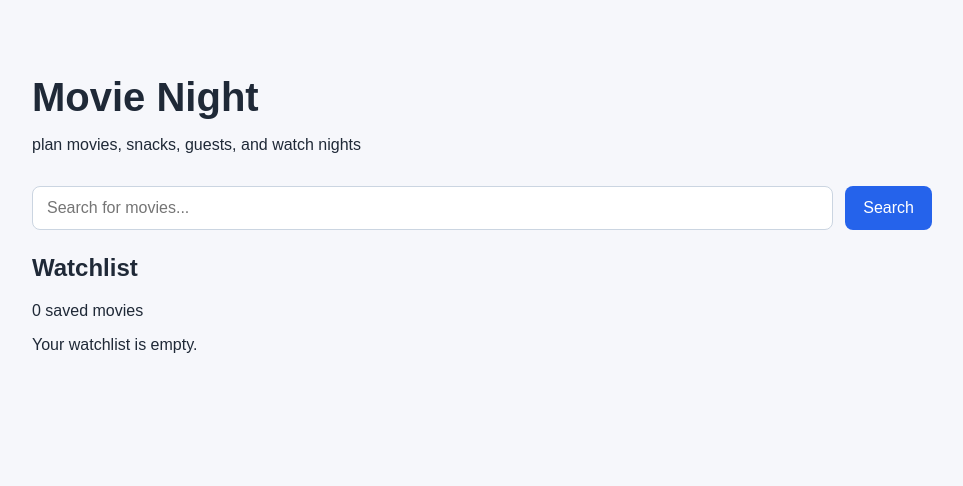
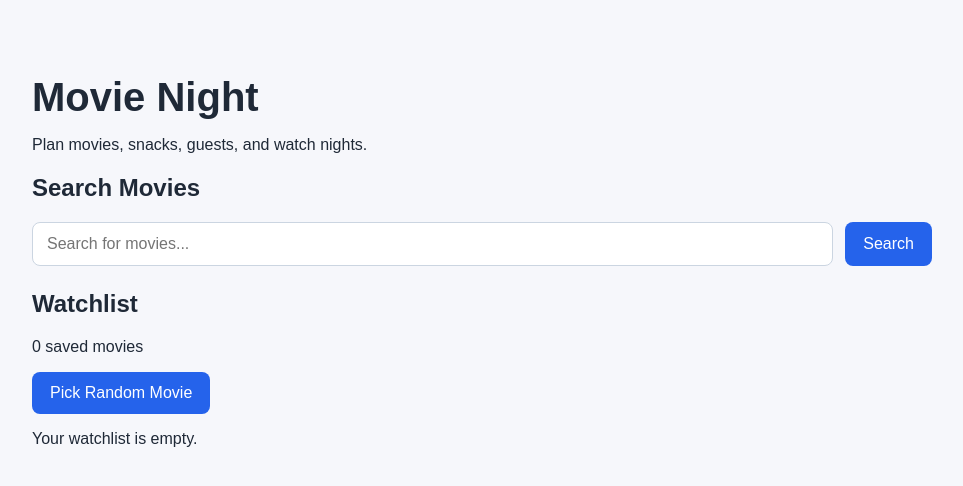
Before and after one commit to jerichomc/MovieNight, a React (Vite) app in the folder movie-night/: page / in a window 1280 px wide. Shown: the top 486 px of the page, without its empty margins (158-1121 px from the left). Built offline with nearby package versions, Linux system fonts and the light colour scheme.

Commit message:
added pick random movie button

```diff
--- a/movie-night/src/App.jsx
+++ b/movie-night/src/App.jsx
@@ -3,69 +3,87 @@ import { useState } from "react";
 const mockMovies = [
   {
     id: 1,
-    title: 'Spider-Man: Into the Spider-Verse',
-    year: '2018',
-    overview: 'Teen Miles Morales becomes Spider-Man and discovers a multiverse of Spider-heroes.',
+    title: "Spider-Man: Into the Spider-Verse",
+    year: "2018",
+    overview:
+      "Teen Miles Morales becomes Spider-Man and discovers a multiverse of Spider-heroes.",
   },
   {
     id: 2,
-    title: 'The Batman',
-    year: '2022',
-    overview: 'Batman investigates corruption in Gotham while hunting a mysterious killer.',
+    title: "The Batman",
+    year: "2022",
+    overview:
+      "Batman investigates corruption in Gotham while hunting a mysterious killer.",
   },
   {
     id: 3,
-    title: 'Everything Everywhere All at Once',
-    year: '2022',
-    overview: 'A laundromat owner is pulled into a wild multiverse adventure to save existence.',
+    title: "Everything Everywhere All at Once",
+    year: "2022",
+    overview:
+      "A laundromat owner is pulled into a wild multiverse adventure to save existence.",
   },
 ];
 
 function App() {
-  const [searchTerm, setSearchTerm] = useState(""); // State to hold the search term
-  const [submittedSearch, setSubmittedSearch] = useState(""); // State to hold the submitted search term
-
-  const [watchlist, setWatchlist] = useState([]); // State to hold the watchlist movies
-
-  function handleSearch(event) {
-    event.preventDefault(); // Prevent the default form submission behavior
-
-    setSubmittedSearch(searchTerm); // Update the submitted search term state
-  }
-
-  function handleAddToWatchlist(movie) {
-    // Check if the movie is already in the watchlist
-    if (!watchlist.some((savedMovie) => savedMovie.id === movie.id)) {
-      setWatchlist([...watchlist, movie]); // Add the movie to the watchlist
-    }
-  }
-  function handleRemoveFromWatchlist(movie) {
-    setWatchlist(watchlist.filter((m) => m.id !== movie.id)); // Remove the movie from the watchlist
-  }
-
+  const [searchTerm, setSearchTerm] = useState("");
+  const [submittedSearch, setSubmittedSearch] = useState("");
+  const [watchlist, setWatchlist] = useState([]);
+  const [selectedMovie, setSelectedMovie] = useState(null);
 
   const filteredMovies = mockMovies.filter((movie) => {
     return movie.title.toLowerCase().includes(submittedSearch.toLowerCase());
   });
 
+  function handleSearch(event) {
+    event.preventDefault();
+    setSubmittedSearch(searchTerm);
+  }
+
+  function handleAddToWatchlist(movie) {
+    const movieAlreadySaved = watchlist.some((savedMovie) => {
+      return savedMovie.id === movie.id;
+    });
+
+    if (!movieAlreadySaved) {
+      setWatchlist([...watchlist, movie]);
+    }
+  }
+
+  function handleRemoveFromWatchlist(movieId) {
+    setWatchlist(watchlist.filter((movie) => movie.id !== movieId));
+  }
+
+  function handlePickRandomMovie() {
+    const randomIndex = Math.floor(Math.random() * watchlist.length);
+    const randomMovie = watchlist[randomIndex];
+
+    setSelectedMovie(randomMovie);
+  }
+
   return (
     <main>
+      <header>
         <h1>Movie Night</h1>
-      <p>plan movies, snacks, guests, and watch nights</p>
+        <p>Plan movies, snacks, guests, and watch nights.</p>
+      </header>
 
-      <div className="search-container">
+      <section className="search-section">
+        <h2>Search Movies</h2>
+
         <form onSubmit={handleSearch}>
-          {/* Update the search term state on input change */}
           <input
             type="text"
             placeholder="Search for movies..."
             value={searchTerm}
             onChange={(event) => setSearchTerm(event.target.value)}
           />
+
           <button type="submit">Search</button>
         </form>
+      </section>
+
       {submittedSearch && (
-          <section>
+        <section className="results-section">
           <h2>Search Results for "{submittedSearch}"</h2>
 
           {filteredMovies.length > 0 ? (
@@ -73,10 +91,14 @@ function App() {
               {filteredMovies.map((movie) => (
                 <li key={movie.id} className="movie-card">
                   <h3>{movie.title}</h3>
-                    <p>({movie.year})</p>
+                  <p>{movie.year}</p>
                   <p>{movie.overview}</p>
-                    <button type="button" onClick={() => handleAddToWatchlist(movie)}>
-                      +
+
+                  <button
+                    type="button"
+                    onClick={() => handleAddToWatchlist(movie)}
+                  >
+                    Add to Watchlist
                   </button>
                 </li>
               ))}
@@ -86,17 +108,31 @@ function App() {
           )}
         </section>
       )}
-        <section>
+
+      <section className="watchlist-section">
         <h2>Watchlist</h2>
         <p>{watchlist.length} saved movies</p>
+
+        <button
+          type="button"
+          onClick={handlePickRandomMovie}
+          disabled={watchlist.length === 0}
+        >
+          Pick Random Movie
+        </button>
+
         {watchlist.length > 0 ? (
           <ul>
             {watchlist.map((movie) => (
               <li key={movie.id} className="movie-card">
                 <h3>{movie.title}</h3>
-                  <p>({movie.year})</p>
-                  <button type="button" onClick={() => handleRemoveFromWatchlist(movie)}>
-                    -
+                <p>{movie.year}</p>
+
+                <button
+                  type="button"
+                  onClick={() => handleRemoveFromWatchlist(movie.id)}
+                >
+                  Remove
                 </button>
               </li>
             ))}
@@ -104,8 +140,14 @@ function App() {
         ) : (
           <p>Your watchlist is empty.</p>
         )}
+
+        {selectedMovie && (
+          <div className="selected-movie">
+            <h3>Tonight's pick</h3>
+            <p>{selectedMovie.title}</p>
+          </div>
+        )}
       </section>
-      </div>
     </main>
   );
 }
```
Lines whose indentation alone changed are shown as unchanged.
